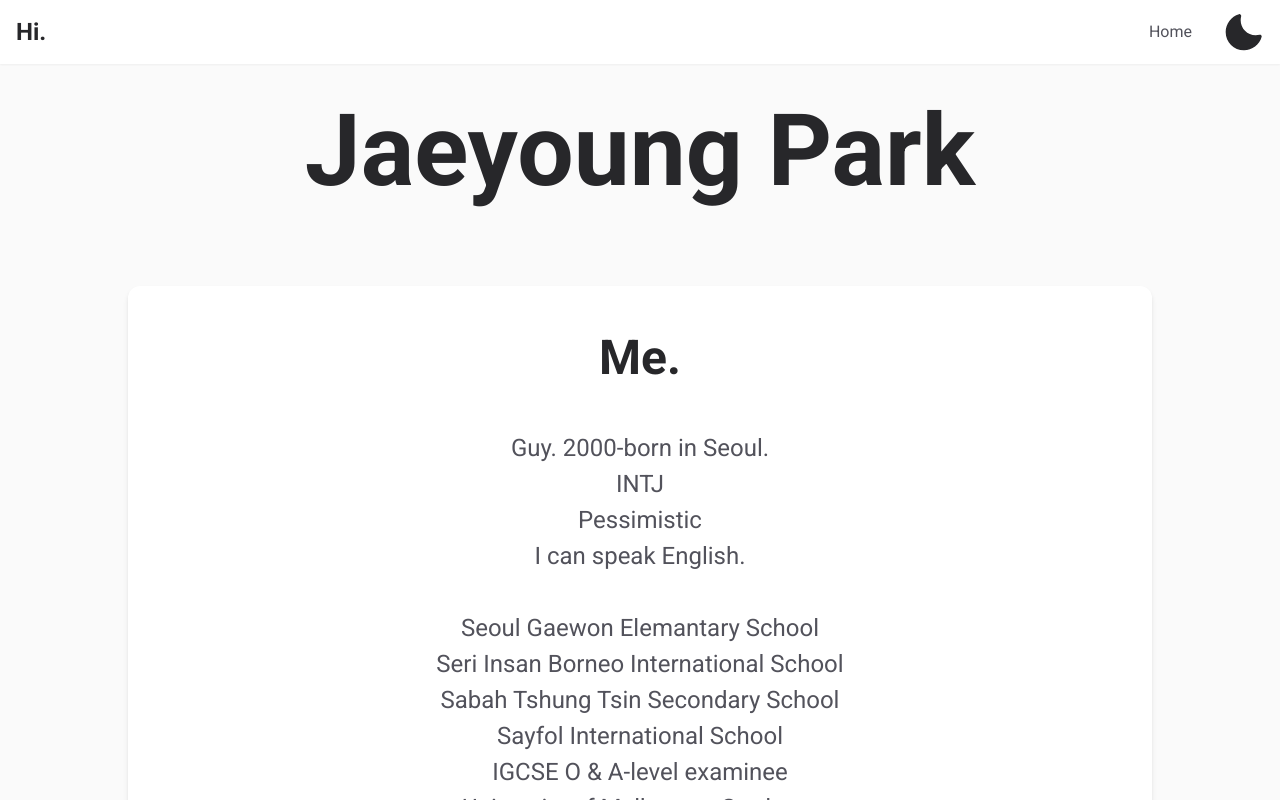
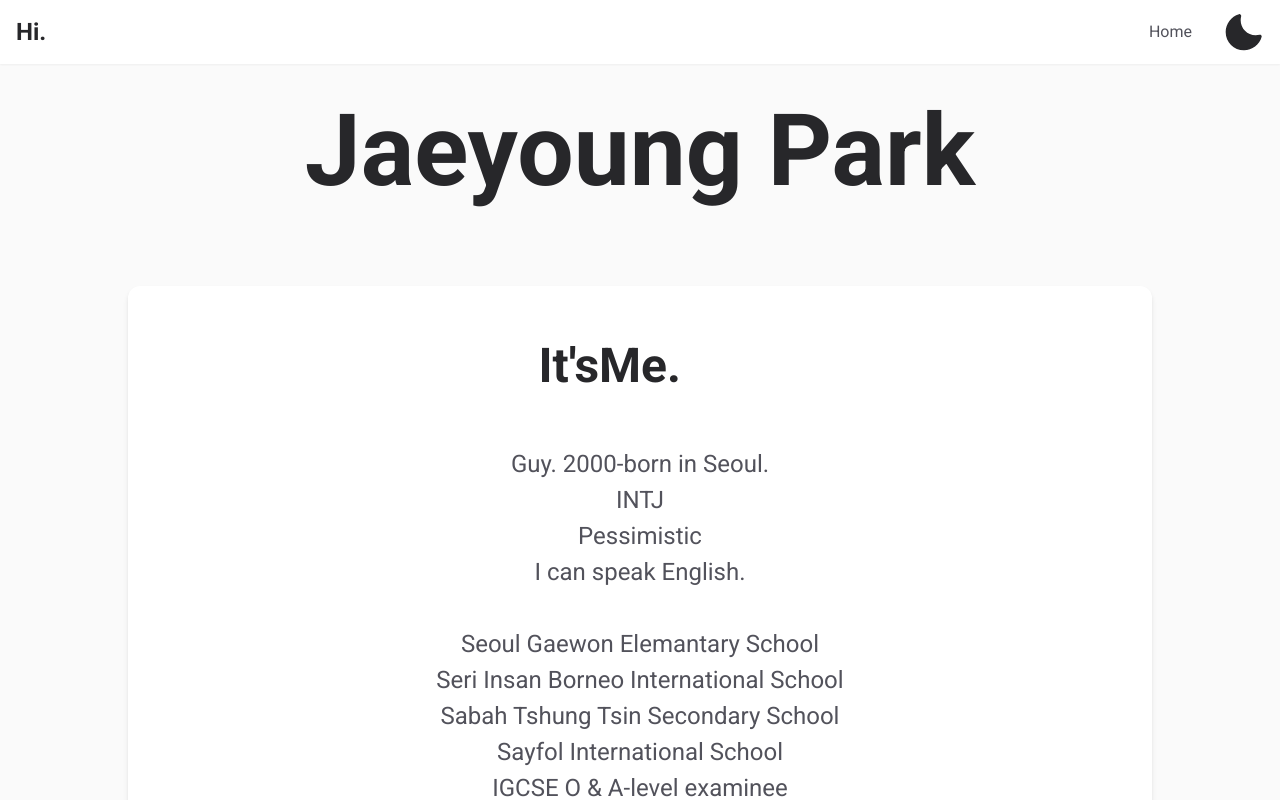
Before and after one commit to sttsspjy/myIdCard, a React (Vite) app: page / in a window 1280 px wide. Shown: the top 800 px of the page. Built offline with nearby package versions, Linux system fonts and the light colour scheme.

Commit message:
header text animation

```diff
--- a/src/pages/Home.tsx
+++ b/src/pages/Home.tsx
@@ -1,8 +1,80 @@
-import { Heading, Text, Button, VStack, HStack, Link as ChakraLink, useBreakpointValue } from '@chakra-ui/react'
+import { Heading, Text, Button, VStack, HStack, Link as ChakraLink, useBreakpointValue, Box } from '@chakra-ui/react'
 import { Link } from 'react-router-dom'
 import { FaFacebook, FaGithub, FaSteam } from 'react-icons/fa'
+import { motion, useAnimation } from 'framer-motion'
+import { useState, useEffect } from 'react'
 
 const Home = () => {
+  // State to track hover
+  const [isHovered, setIsHovered] = useState(false);
+  const controls = useAnimation();
+
+  // Responsive animation values
+  const itsHiddenX = useBreakpointValue({ base: 40, md: 50, lg: 60 });
+  const itsVisibleX = useBreakpointValue({ base: 15, md: 20, lg: 25 });
+  const meVisibleX = useBreakpointValue({ base: 25, md: 30, lg: 35 });
+
+  // Create animation variants with responsive values
+  const [variants, setVariants] = useState({
+    itsVariants: {},
+    meVariants: {}
+  });
+
+  // Update variants when breakpoint values change
+  useEffect(() => {
+    setVariants({
+      itsVariants: {
+        hidden: {
+          x: itsHiddenX,
+          opacity: 0,
+          transition: {
+            type: "spring",
+            stiffness: 200,
+            damping: 20
+          }
+        },
+        visible: {
+          x: itsVisibleX,
+          opacity: 1,
+          transition: {
+            type: "spring",
+            stiffness: 200,
+            damping: 20
+          }
+        }
+      },
+      meVariants: {
+        hidden: {
+          x: 0,
+          transition: {
+            type: "spring",
+            stiffness: 200,
+            damping: 20
+          }
+        },
+        visible: {
+          x: meVisibleX,
+          transition: {
+            type: "spring",
+            stiffness: 200,
+            damping: 20
+          }
+        }
+      }
+    });
+  }, [itsHiddenX, itsVisibleX, meVisibleX]);
+
+  // Handle hover events
+  const handleHoverStart = () => {
+    setIsHovered(true);
+    controls.start("visible");
+  };
+
+  const handleHoverEnd = () => {
+    setIsHovered(false);
+    controls.start("hidden");
+  };
+
   // Split the text by periods and format with line breaks
   const bioText = `Guy. 2000-born in Seoul.
   INTJ
@@ -33,11 +105,67 @@ Everyone else is stupid.`
   ]
   const iconSize = useBreakpointValue({ base: 20, md: 24 });
 
+  // Animation variants for container
+  const containerVariants = {
+    hidden: {
+      transition: {
+        staggerChildren: 0,
+        delayChildren: 0
+      }
+    },
+    visible: {
+      transition: {
+        staggerChildren: 0,
+        delayChildren: 0
+      }
+    }
+  };
+
   return (
     <VStack gap={12} alignItems="center" textAlign="center" w="100%">
-      <Heading size={{ base: "xl", md: "2xl" }} color="gray.800" _dark={{ color: 'gray.100' }}>
-        Me.
-      </Heading>
+      <Box
+        as={motion.div}
+        variants={containerVariants}
+        initial="hidden"
+        animate={controls}
+        onHoverStart={handleHoverStart}
+        onHoverEnd={handleHoverEnd}
+        display="flex"
+        alignItems="center"
+        justifyContent="center"
+        cursor="pointer"
+        p={2}
+        position="relative"
+        width="100%"
+      >
+        <Box
+          position="relative"
+          display="flex"
+          alignItems="center"
+          justifyContent="center"
+        >
+          <Heading
+            as={motion.h2}
+            variants={variants.itsVariants}
+            size={{ base: "xl", md: "2xl" }}
+            color="gray.800"
+            _dark={{ color: 'gray.100' }}
+            position="absolute"
+            right="100%"
+          >
+            It's
+          </Heading>
+          <Heading
+            as={motion.h2}
+            variants={variants.meVariants}
+            size={{ base: "xl", md: "2xl" }}
+            color="gray.800"
+            _dark={{ color: 'gray.100' }}
+          >
+            Me.
+          </Heading>
+        </Box>
+      </Box>
       <Text
         fontSize={{ base: "13px", md: "2xl" }}
         color="gray.600"
```
